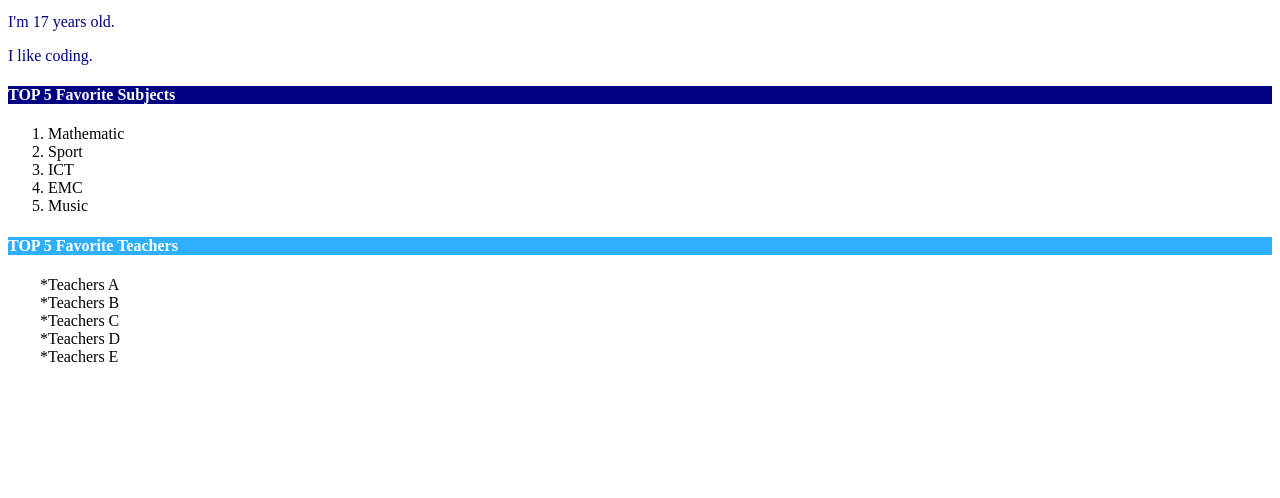
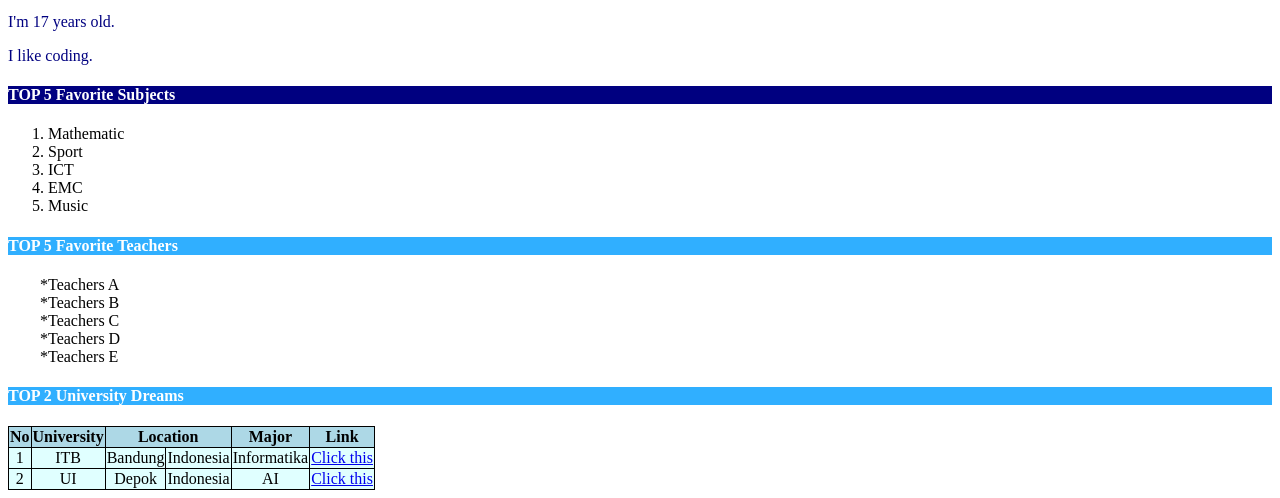
Before and after one commit to zuhri6801/WebDev-11A, a plain HTML site: page index.html in a window 1280 px wide. Shown: the part 317-815 px from the top of the page. Drawn offline with Linux system fonts and the light colour scheme.

Commit message:
Tabel and link pages

```diff
--- a/index.html
+++ b/index.html
@@ -3,9 +3,25 @@
 <head>
     <meta charset="UTF-8">
     <meta name="viewport" content="width=device-width, initial-scale=1.0">
-    <title>Document</title>
+    <title>Web Personal</title>
+    <style>
+        table, th, td{
+          border: 1px solid black;
+          border-collapse: collapse;
+          width:auto;
+          text-align: center;
+        }
+        th{
+          background-color: lightblue;
+          background
+        }
+        td{
+          background-color: lightcyan;
+        }
+    </style>
 </head>
 <body>
+
     <h1 style="background-color:navy; color:white; text-align:center">INTRODUCTION</h1>
      <img src="bag.webp" width="260" height="200" style="display: block; margin-left: auto;margin-right: auto; border-radius:5%">
      <p style="color:navy">Hello guys, my name is Zuhri.</p>
@@ -30,7 +46,44 @@
       <li>Teachers C</li>
       <li>Teachers D</li>
       <li>Teachers E</li>
+    </ul>
 
-    </ul>
+    <!-- This is for tablenya  -->
+
+    <h4  style="background-color:#30AFFF; color:white">TOP 2 University Dreams</h4>
+    <table>
+      <!-- rows untuk header -->
+       <tr>
+          <th>No</th>
+          <th>University</th>
+          <th colspan="2">Location</th>
+          <th>Major</th>
+          <th>Link</th>
+       </tr>
+       <!-- rows untuk data -->
+        <tr>
+          <td>1</td>
+          <td>ITB</td>
+          <td>Bandung</td>
+          <td>Indonesia</td>
+          <td>Informatika</td>
+          <td>
+            <a href="https://itb.ac.id/" target="_blank">Click this</a>
+          </td>
+        </tr>
+
+        <tr>
+          <td>2</td>
+          <td>UI</td>
+          <td>Depok</td>
+          <td>Indonesia</td>
+          <td>AI</td>
+          <td>
+            <a href="https://itb.ac.id/" target="_blank">Click this</a>
+          </td>
+        </tr>
+    </table>
+
+
 </body>
 </html>
```
Also changed, not shown: index2.html (added, +35 -0 lines), newfile.html (deleted, +0 -1 lines).
